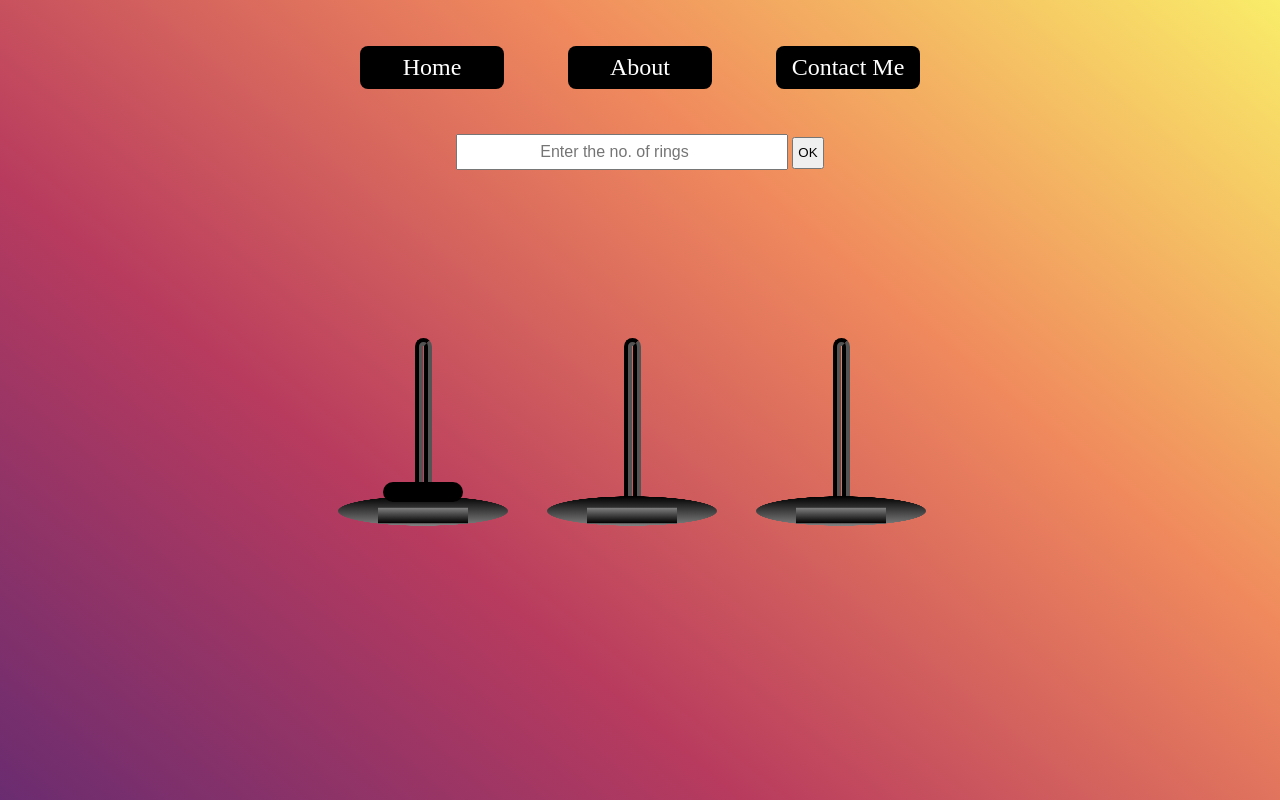
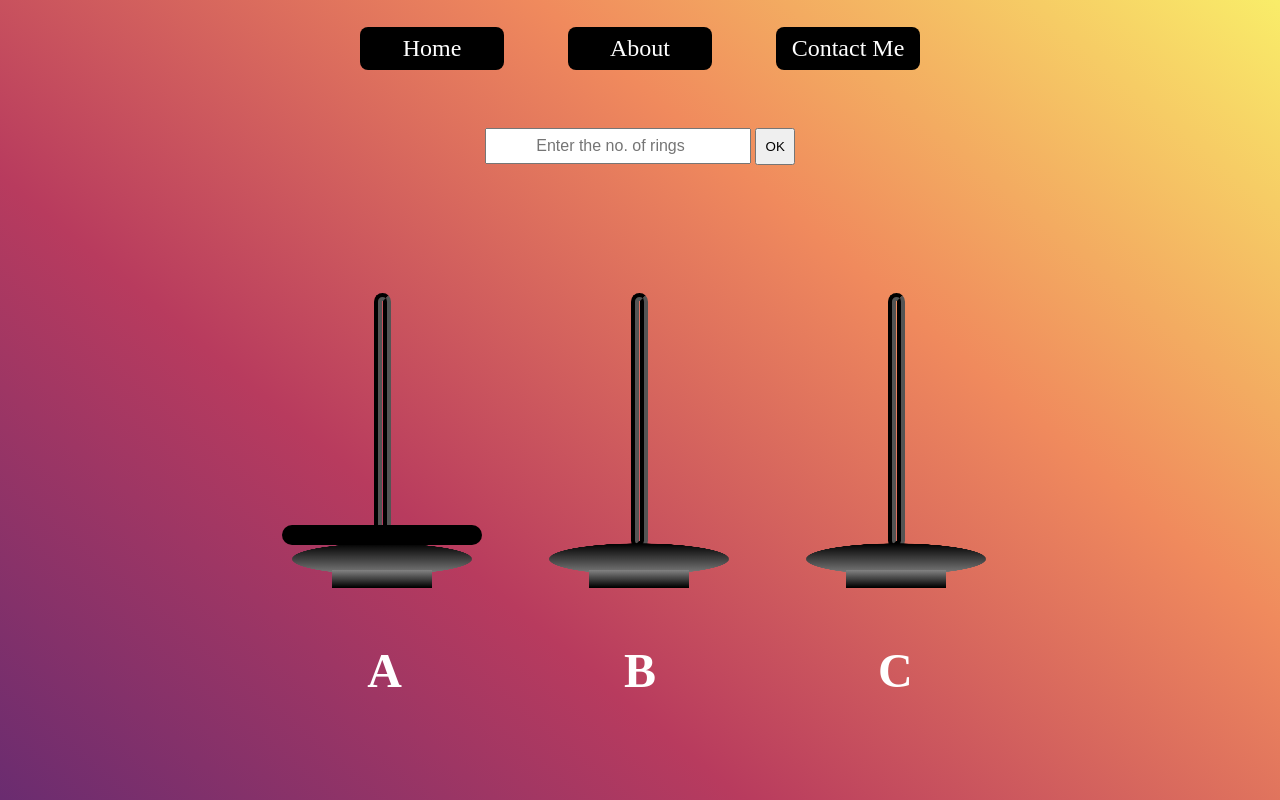
Before and after one commit to Ayush-kathayat/Haoni-s-Tower, a plain HTML site: page index.html in a window 1280 px wide. Drawn offline with Linux system fonts and the light colour scheme.

Commit message:
added the rings and effects

```diff
--- a/index.css
+++ b/index.css
@@ -36,13 +36,13 @@ a {
     justify-content: center;
 }
 
-#navbar > ul {
+#navbar>ul {
     list-style: none;
     display: flex;
     font-size: 1.5rem;
 }
 
-#navbar > ul li {
+#navbar>ul li {
     margin-inline: 2rem;
     padding: 0.5rem;
     min-width: 8rem;
@@ -55,20 +55,35 @@ a {
     cursor: pointer;
 }
 
+#navbar>ul li {
+    transition: all 1s ease-in-out;
+}
+
+
+#navbar>ul li:hover {
+    background-color: var(--color1);
+    color: black;
+}
+
+
 #input-n-wrap {
     width: 100%;
+    margin-top: 2rem;
 }
 
 #input-n {
-    width: 50%;
+    width: 40%;
     height: 2rem;
     text-align: center;
     font-size: 1rem;
+    z-index: 10;
 }
 
 #btn-input-n {
-    width: 2rem;
-    height: 2rem;
+    width: 2.5rem;
+    height: 2.3rem;
+
+    vertical-align: top;
 
     cursor: pointer;
 }
@@ -76,30 +91,33 @@ a {
 #rods-wrap {
     display: grid;
     place-items: center;
-    width: 40rem;
+    margin-top: -5rem;
+    pointer-events: visible;
+    visibility: hidden;
 }
 
 #rods {
-
     display: flex;
-    gap: 12rem;
+    gap: 15rem;
     position: relative;
 
     width: 90%;
-    min-height: 50vh;
+    height: 35rem;
+    margin: 2rem 0;
 
     align-items: center;
     justify-content: center;
     padding: 1.5rem;
-    margin: 2rem;
 }
 
 .rod {
-    height: 20vh;
+    height: 15rem;
     width: 1px;
     color: black;
     border: 0.5rem groove black;
     border-radius: 1rem;
+
+    visibility: visible;
 
     cursor: pointer;
 }
@@ -108,32 +126,39 @@ a {
     opacity: 70%;
 }
 
-/* stand for the rod */
 .rod::before {
+    /* stand for the rod */
+    /* rectangular */
+
     content: "";
 
     display: inline-block;
     position: absolute;
 
-    --height: 45px;
+    --height: 50px;
     --width: calc(var(--height)*2);
     --mul: 2;
+
     width: calc(var(--height)*var(--mul));
     height: calc(var(--height));
 
     background-image: linear-gradient(180deg, grey, black);
     transform: translate(-50%) rotateX(70deg);
 
-    bottom: 25%;
+    bottom: 20%;
     z-index: 10;
 
 }
 
 .rod::after {
+
+    /* stand for rod */
+    /* circular */
+
     content: "";
 
     background-image: linear-gradient(180deg, black, grey);
-    --x: 170px;
+    --x: 180px;
 
     height: calc(var(--x));
     width: calc(var(--x));
@@ -148,17 +173,29 @@ a {
     /* -webkit-transform: rotate(100deg);
     -ms-transform: rotate(100deg);
     -moz-transform: rotate(100deg); */
+    top: 70%;
+}
 
-    top: 50%;
+.rod-name {
+    position: absolute;
+    bottom: 0%;
+    left: 50%;
+    transform: translate(-50%, -50%);
+    font-size: 3rem;
+    font-weight: bold;
+    color: white;
 }
 
 .disc {
     --x: 20px;
-    width: calc(var(--x)*4);
+    --level: 8;
+    --size: 12;
+
+    width: calc(var(--x)*4*(var(--size)/8 + 1));
     height: calc(var(--x));
 
     transform: translate(-50%);
-    bottom: 33%;
+    bottom: calc(33% + var(--x)*(7 - var(--level)));
 
     border-radius: 1rem;
 
--- a/index.html
+++ b/index.html
@@ -4,7 +4,7 @@
     <meta charset="UTF-8">
     <meta http-equiv="X-UA-Compatible" content="IE=edge">
     <meta name="viewport" content="width=device-width, initial-scale=1.0">
-    <link rel="stylesheet" href="index.css">
+    <!-- <link rel="stylesheet" href="index.css"> -->
     <script defer src="index.js"></script>
     <title> Haoni's Tower </title>
 </head>
@@ -29,10 +29,15 @@
         <div id = "rods-wrap">
             <div id="rods">
                 <div class = "rod" id="rod1">
+                    <div class="rod-name"  style="left: 10%;">A</div>
                     <div class = "disc"></div>
                 </div>
-                <div class = "rod" id="rod2"></div>
-                <div class = "rod" id="rod3"></div>
+                <div class = "rod" id="rod2">
+                    <div class="rod-name">B</div>
+                </div>
+                <div class = "rod" id="rod3">
+                    <div class="rod-name"  style="left: 90%;">C</div>
+                </div>
             </div>
         </div>
         </main>
--- a/index.js
+++ b/index.js
@@ -1,3 +1,11 @@
+// use js to inject the link tag with the css file
+
+function main () {
+    const link = document.createElement ("link");
+    link.rel = "stylesheet";
+    link.href = "./index.css";
+    document.head.appendChild (link);
+
     const input = document.getElementById ("input-n");
     const okBtn = document.getElementById ("btn-input-n");
 
@@ -20,3 +28,6 @@ const createDisc = ( n ) => {
         disc.style.width = width * n;
         return disc;
     }
+}
+
+main ();
```
Lines whose indentation alone changed are shown as unchanged.
